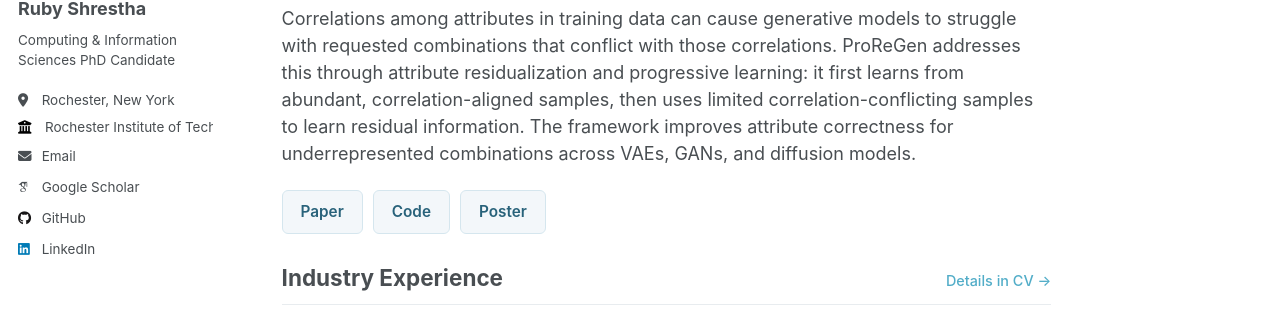
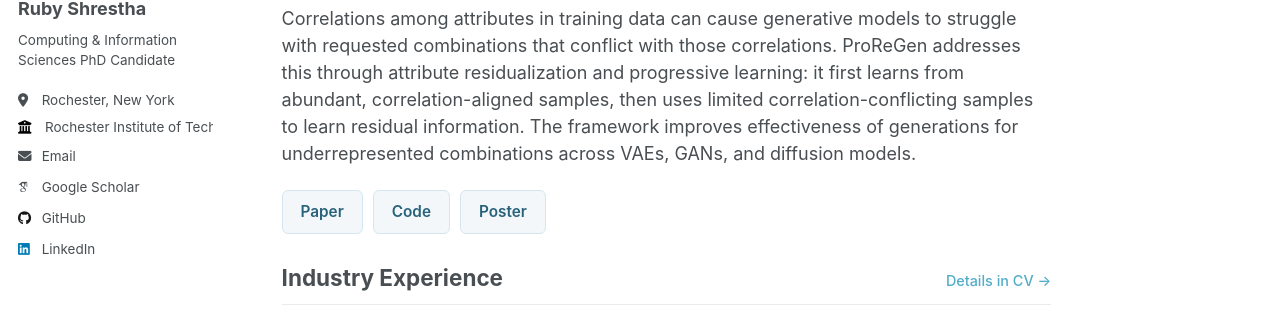
Before and after one commit to ruby-stha/ruby-stha.github.io, a Jekyll site: the page built from _pages/about.md, in a window 1280 px wide and 900 px high, scrolled down 874 px. Shown: the part 252-561 px from the top of the window. Built offline with Jekyll 4.4.1, drawn with Linux system fonts in a browser that asks for light colours; some web fonts are replaced.

Commit message:
About update

```diff
--- a/_pages/about.md
+++ b/_pages/about.md
@@ -71,7 +71,7 @@ My current work explores these themes in computer vision:
     residualization and progressive learning: it first learns from
     abundant, correlation-aligned samples, then uses limited
     correlation-conflicting samples to learn residual information.
-    The framework improves attribute correctness for underrepresented
+    The framework improves effectiveness of generations for underrepresented
     combinations across VAEs, GANs, and diffusion models.
   </p>
 
```
